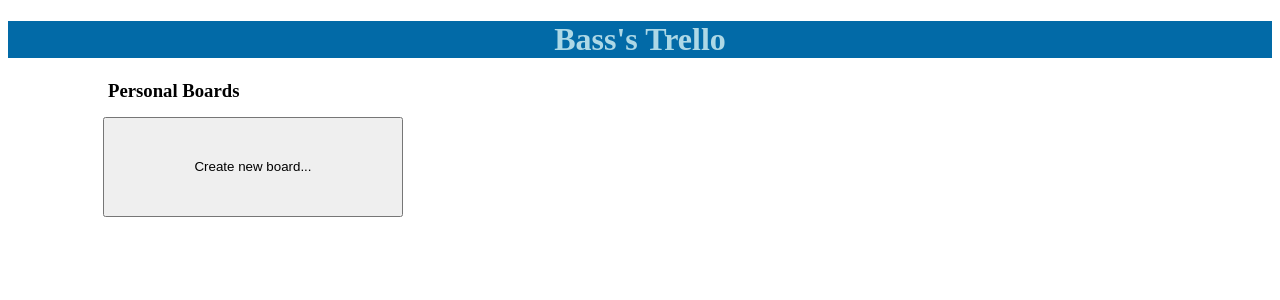
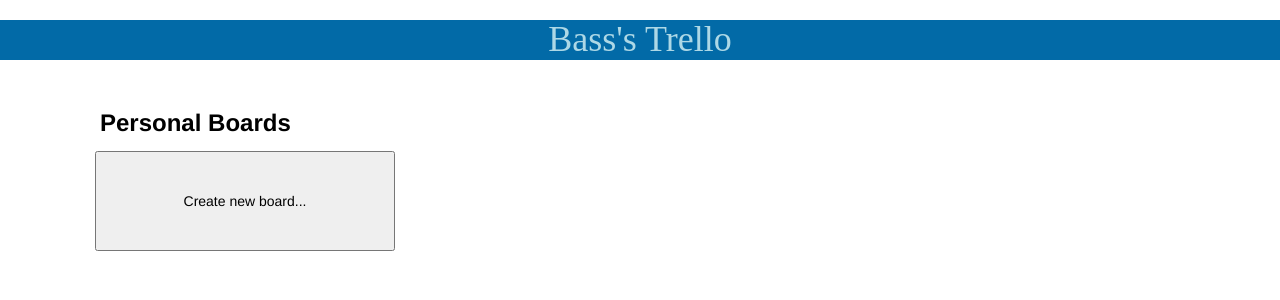
Before and after one commit to sbousamra/trelloclone, a React (Create React App) app: page / in a window 1280 px wide. Shown: the top 300 px of the page. Built offline with nearby package versions, Linux system fonts and the light colour scheme.

Commit message:
more css

```diff
--- a/public/css/Styles.css
+++ b/public/css/Styles.css
@@ -2,6 +2,10 @@
 	background-color: white;
   font-size: 16px;
   color: white;
+}
+
+.body {
+	margin: 50px 0px;
 }
 
 .titlebar {
@@ -34,7 +38,7 @@
 	background-color: white;
   margin: 15px 95px;
   height: 300px;
-  width: 300px;
+  width: 310px;
   border-style: ridge;
   padding: 7px;
   font: Helvetica;
@@ -65,10 +69,11 @@
 
 .boardteamheader {
 	font: Helvetica;
+	margin: 10px 0px;
 }
 
 .boardteamp {
-	margin: -15px 0px;
+	margin: -17px 0px;
 	font: Helvetica;
 }
 
--- a/public/index.html
+++ b/public/index.html
@@ -3,8 +3,10 @@
   <head>
     <meta charset="utf-8">
     <meta name="viewport" content="width=device-width, initial-scale=1">
-    <title>TodoApp</title>
+    <meta http-equiv="X-UA-Compatible" content="IE=edge">
+    <title>Bass's Trello</title>
     <link type="text/css" rel="stylesheet" href="css/styles.css"/>
+    <link rel="stylesheet" href="https://maxcdn.bootstrapcdn.com/bootstrap/3.3.7/css/bootstrap.min.css" integrity="sha384-BVYiiSIFeK1dGmJRAkycuHAHRg32OmUcww7on3RYdg4Va+PmSTsz/K68vbdEjh4u" crossorigin="anonymous">
   </head>
   <body>
     <div id="root"></div>
--- a/src/components/App.js
+++ b/src/components/App.js
@@ -56,9 +56,10 @@
     return (
       <div>
         <TitleBar/>
-        <CreateBoard createBoardState={this.state.createboardstate}/>
-        <BoardList boards={this.state.boards} handleDelete={this.handleDelete}/>
-        <br/><br/>
+        <div className="body">
+          <CreateBoard createBoardState={this.state.createboardstate}/>
+          <BoardList boards={this.state.boards} handleDelete={this.handleDelete}/>
+        </div>
       </div>
     )
   }
--- a/src/components/boardList.js
+++ b/src/components/boardList.js
@@ -5,7 +5,7 @@
 	render() {
 
 		const list = this.props.boards.map((board, index) => {
-			return <div key={index}><a href="www.google.com"><button className="board"><span className="boardtext">{board}</span></button></a></div>
+			return <div key={index}><a href="www.google.com"><button class="btn btn-default btn-lg">{board}</button></a></div>
 		})
 
 		return (
--- a/src/components/boardName.js
+++ b/src/components/boardName.js
@@ -10,6 +10,7 @@
           <input className="boardinput" placeholder="  Like 'Bucket List' for example..." onChange={this.props.handleInput} onKeyPress={this.props.handleEnter}/>
           <br/>
           <h4 className="boardteamheader">Team</h4>
+          <br/>
           <p className="boardteamp">Teams make sharing and working within a group even easier. It doesn’t look like you are a member of any teams.
             <a className="boardcreateteamlink" href="www.google.com"> Create a team. </a>
           </p>
```
